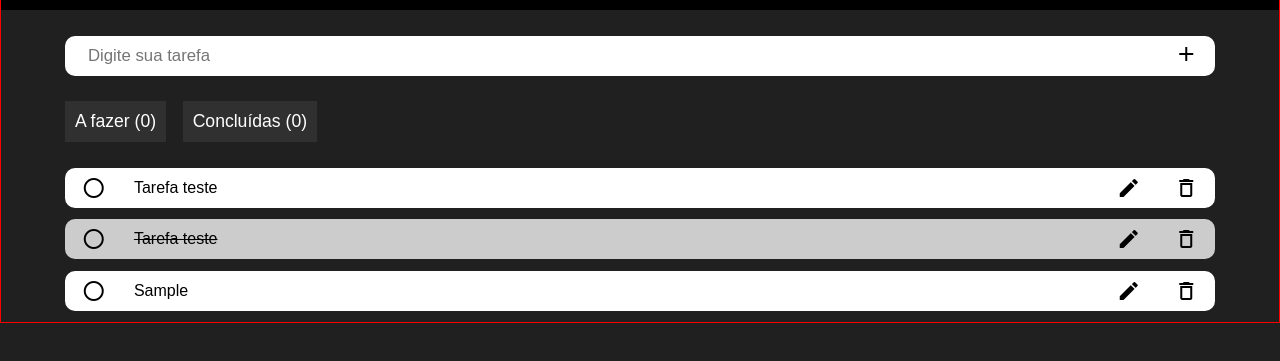
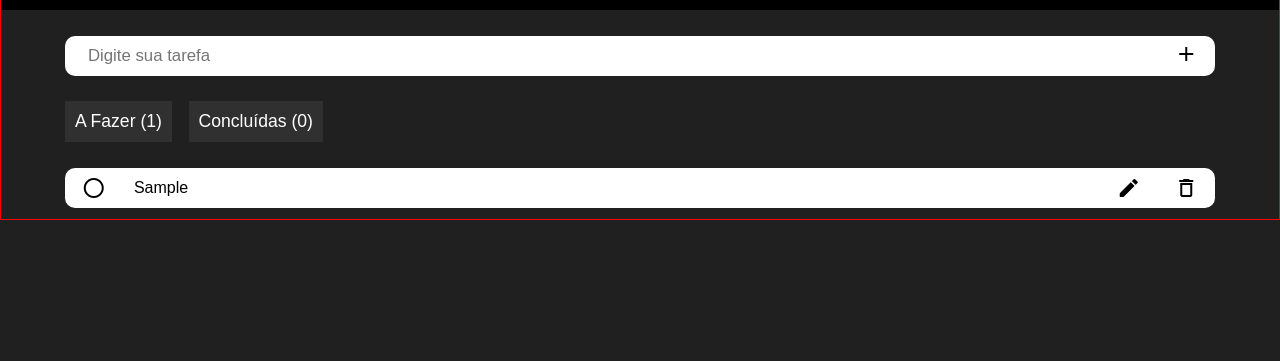
Before and after one commit to Vitorio-Desenvolvedor/App_habito_sustentabilidade, a plain HTML site: page index.html in a window 1280 px wide. Both pictures are taken after typing "Sample" into the empty fields and a click on the button "add". Shown: the part 91-452 px from the top of the page. Drawn offline with Linux system fonts and the light colour scheme.

Commit message:
Melhorei a funcionalidade de adicionar tarefas

```diff
--- a/index.html
+++ b/index.html
@@ -17,8 +17,8 @@
             <button onclick="funcAddTarefa()" id="btn-addtarefa"><span class="material-icons">add</span></button>
         </div>
         <div class="opcoes-tarefa">
-            <button id="btn-afazer">A fazer (0)</button>
-            <button id="btn-concluidas">Concluídas (0)</button>
+            <button onclick="btnAFazer()" id="btn-afazer">A fazer (0)</button>
+            <button onclick="btnConcluidas()" id="btn-concluidas">Concluídas (0)</button>
         </div>
         <div id="containerTarefas" class="container-tarefas">
             <div class="tarefa">
--- a/index.js
+++ b/index.js
@@ -1,7 +1,11 @@
 let input_tarefa = document.getElementById("input-tarefa");
 let btn_addTarefa = document.getElementById("btn-addtarefa");
 let containerTarefas = document.getElementById("containerTarefas");
-const dicionarioTarefas = {};
+const dicionarioAFazer = {};
+const dicionarioConcluidas = {};
+let contador = 0;
+let btn_aFazer = document.getElementById("btn-afazer");
+let btn_concluidas = document.getElementById("btn-concluidas");
 
 
 function funcAddTarefa(){
@@ -10,13 +14,26 @@ function funcAddTarefa(){
         input_tarefa.placeholder = "Digite uma tarefa para poder adicioná-la";
         return;
     };
-    containerTarefas.innerHTML +=
+    let idTarefa = `'${contador}${texto_tarefa}'`;
+    dicionarioAFazer[idTarefa] = texto_tarefa;
+    btnAFazer();
+
+    input_tarefa.value = "";
+    input_tarefa.onfocus();
+
+};
+
+function btnAFazer(){
+    containerTarefas.innerHTML = "";
+    for (const id_tarefa in dicionarioAFazer){
+        if (dicionarioAFazer.hasOwnProperty(id_tarefa)){
+            tarefa =
             `<div class="tarefa">
                 <div class="tarefa-icon">
                     <span class="material-icons">radio_button_unchecked</span>
                 </div>
                 <div class="tarefa-texto">
-            ${texto_tarefa}
+                    ${dicionarioAFazer[id_tarefa]}
                 </div>
                 <div class="tarefa-opcoes">
                     <div class="btn-editar">
@@ -27,13 +44,20 @@ function funcAddTarefa(){
                     </div>
                 </div>
             </div>`;
-    input_tarefa.value = "";
-    input_tarefa.onfocus();
 
+            containerTarefas.innerHTML += tarefa;
         }
+    }
+    btn_aFazer.innerHTML = `A Fazer (${Object.keys(dicionarioAFazer).length})`;
+    btn_concluidas.innerHTML = `Concluídas (${Object.keys(dicionarioConcluidas).length})`;
+
+
+
+
+};
 function limparPlaceholder(){
     input_tarefa.placeholder = "Digite sua tarefa";
-}
+};
 
 input_tarefa.addEventListener("keyup", function(event) {
     if (event.key === "Enter") {
```
Lines whose indentation alone changed are shown as unchanged.
